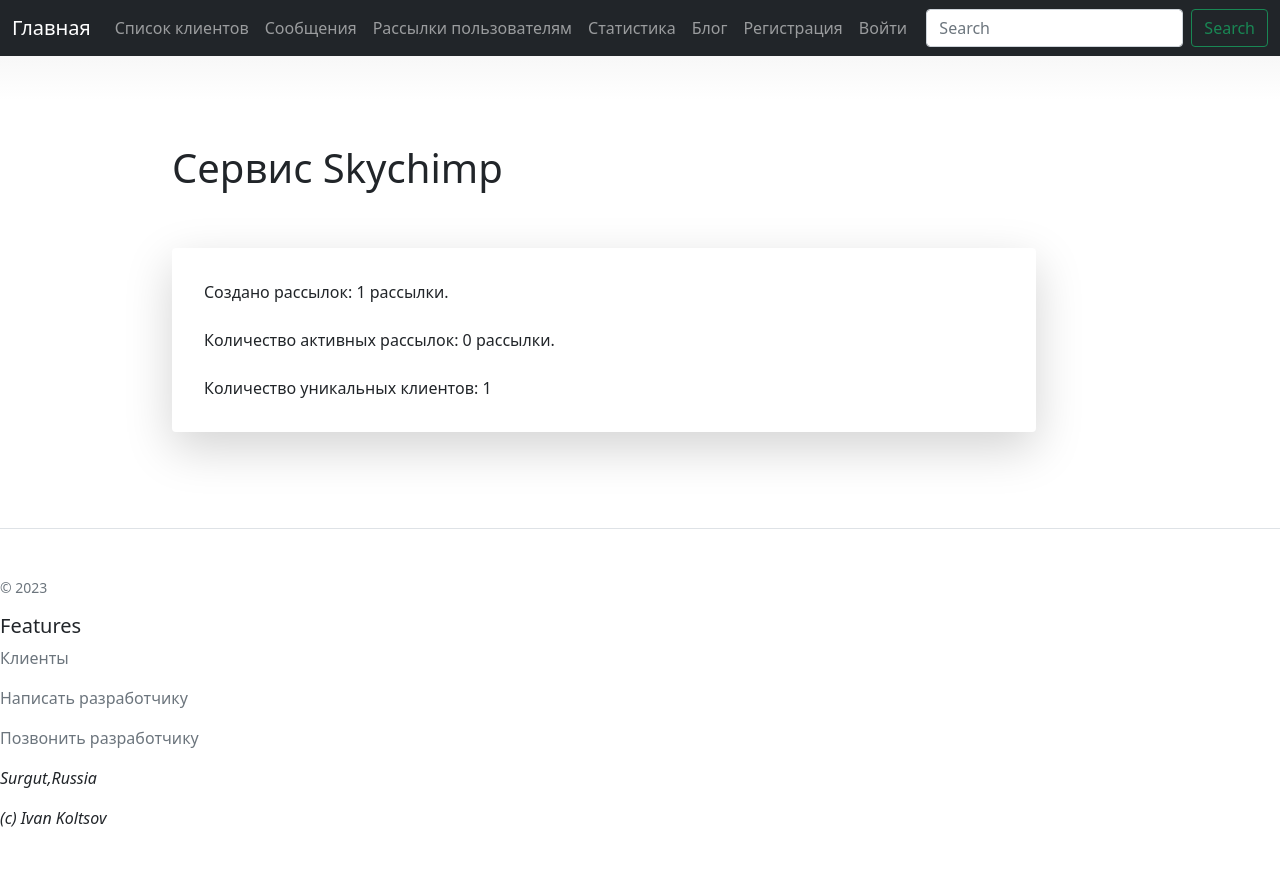
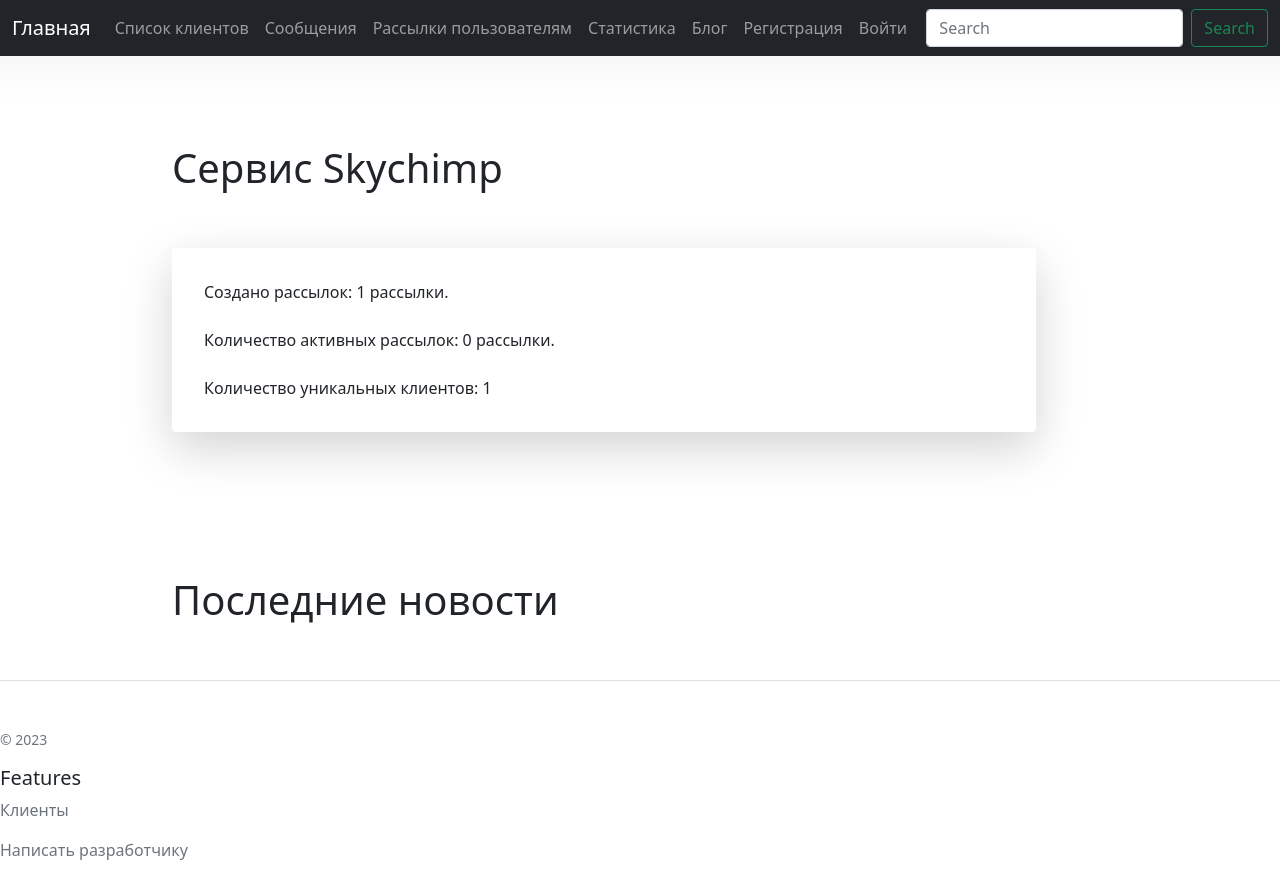
Before and after one commit to Ivan-Koltsov1994/Skychimp, a Django app: page / in a window 1280 px wide. Shown: the top 872 px of the page. Before the commit the page ends 827 px from the top, so only its background shows below. Run offline with Django 5.2, Linux system fonts and the light colour scheme; tables that the repository leaves empty hold one stand-in row (values such as "Sample post"); some libraries are stand-ins or nearby versions.

Commit message:
correct index.html

```diff
--- a/main/templates/main/index.html
+++ b/main/templates/main/index.html
@@ -17,6 +17,11 @@
             </div>
         </div>
  </div>
-
+<div class="row gy-5">
+        <h1> Последние новости</h1>
+ {% for object in last_posts %}
+        {% include 'blog/includes/inc_post_card.html' %}
+{% endfor %}
+</div>
 
 {% endblock %}
```
